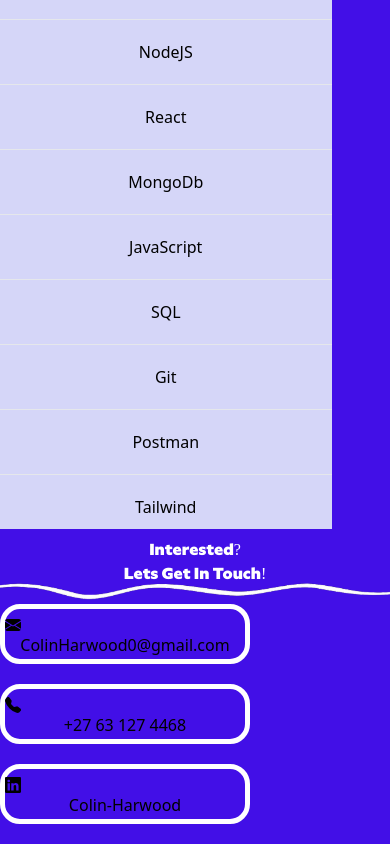
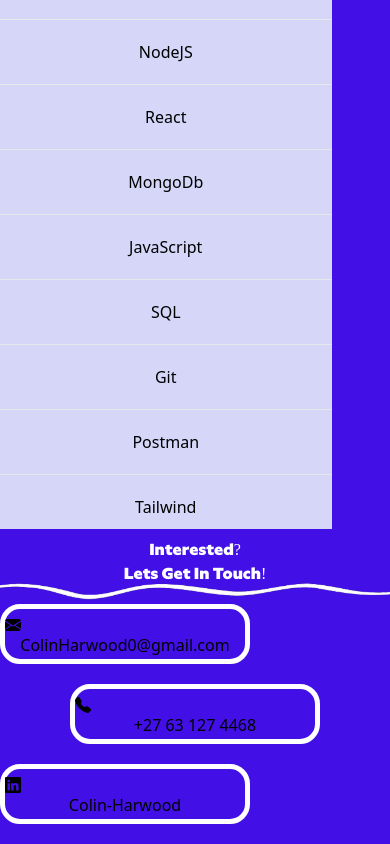
Before and after one commit to Colin-Harwood/Portfolio-Website, a React (Vite) app in the folder Portfolio-website/: page / in a window 390 px wide. Shown: the part 1448-2292 px from the top of the page. Built offline with nearby package versions, Linux system fonts and the light colour scheme.

Commit message:
Layered the buttons in the contact section

```diff
--- a/Portfolio-website/src/pages/Home.css
+++ b/Portfolio-website/src/pages/Home.css
@@ -53,6 +53,17 @@
       }
       .cont-btn {
         width: 250px !important;
+    }
+    .btn-1 {
+        margin-right: 0px;
+    }
+
+    .btn-2 {
+        margin-left: 0px;
+    }
+
+    .btn-3 {
+        margin-right: 0px;
     }
   }
 
@@ -243,3 +254,15 @@
 .contact-2-div{
     width: 100%;
 }
+
+.btn-1 {
+    margin-right: 70px;
+}
+
+.btn-2 {
+    margin-left: 70px;
+}
+
+.btn-3 {
+    margin-right: 70px;
+}
--- a/Portfolio-website/src/pages/Home.jsx
+++ b/Portfolio-website/src/pages/Home.jsx
@@ -145,19 +145,19 @@
       <div className="flex justify-center items-center border-white mt-10">
         <div className="flex flex-col justify-center items-center contact-2-div">
           <a href="mailto:colinharwood0@gmail.com">
-        <button className="bg-none hover:bg-white text-white font-semibold py-2 px-4 shadow cont-btn flex flex-row text-center content-center justify-center">
+        <button className="bg-none hover:bg-white text-white font-semibold py-2 px-4 shadow cont-btn flex flex-row text-center content-center justify-center btn-1">
           <BsFillEnvelopeFill className='btn-icon'/>
           <span className="ml-2">ColinHarwood0@gmail.com</span>
         </button>
         </a>
         <a href="tel:27631274468">
-        <button className="bg-none hover:bg-white text-white font-semibold py-2 px-4 shadow cont-btn flex flex-row text-center content-center justify-center">
+        <button className="bg-none hover:bg-white text-white font-semibold py-2 px-4 shadow cont-btn flex flex-row text-center content-center justify-center btn-2">
         <BsFillTelephoneFill className='btn-icon'/>
           <span className="ml-2">+27 63 127 4468</span>
         </button>
         </a>
         <a href="#">
-        <button className="bg-none hover:bg-white text-white font-semibold py-2 px-4 shadow cont-btn flex flex-row text-center content-center justify-center">
+        <button className="bg-none hover:bg-white text-white font-semibold py-2 px-4 shadow cont-btn flex flex-row text-center content-center justify-center btn-3">
         <BsLinkedin className='btn-icon'/>
           <span className="ml-2">Colin-Harwood</span>
         </button>
```
